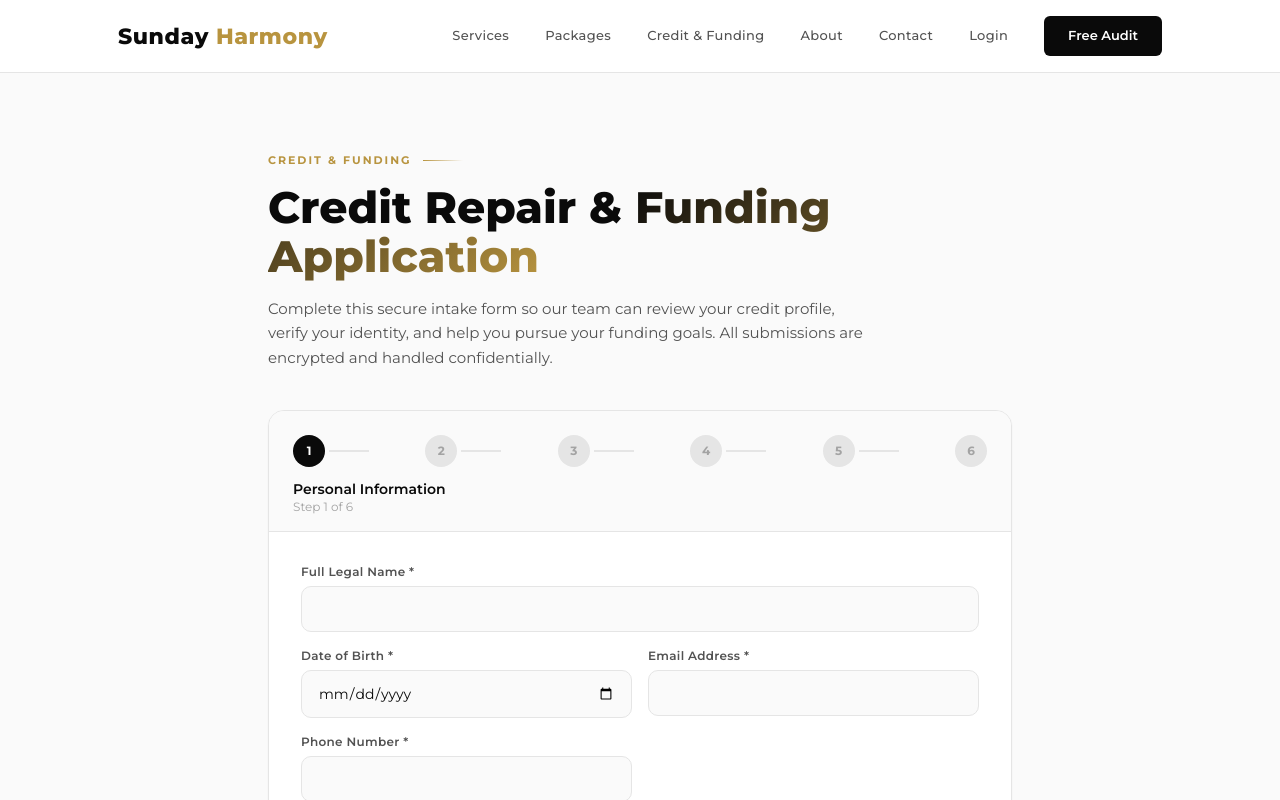
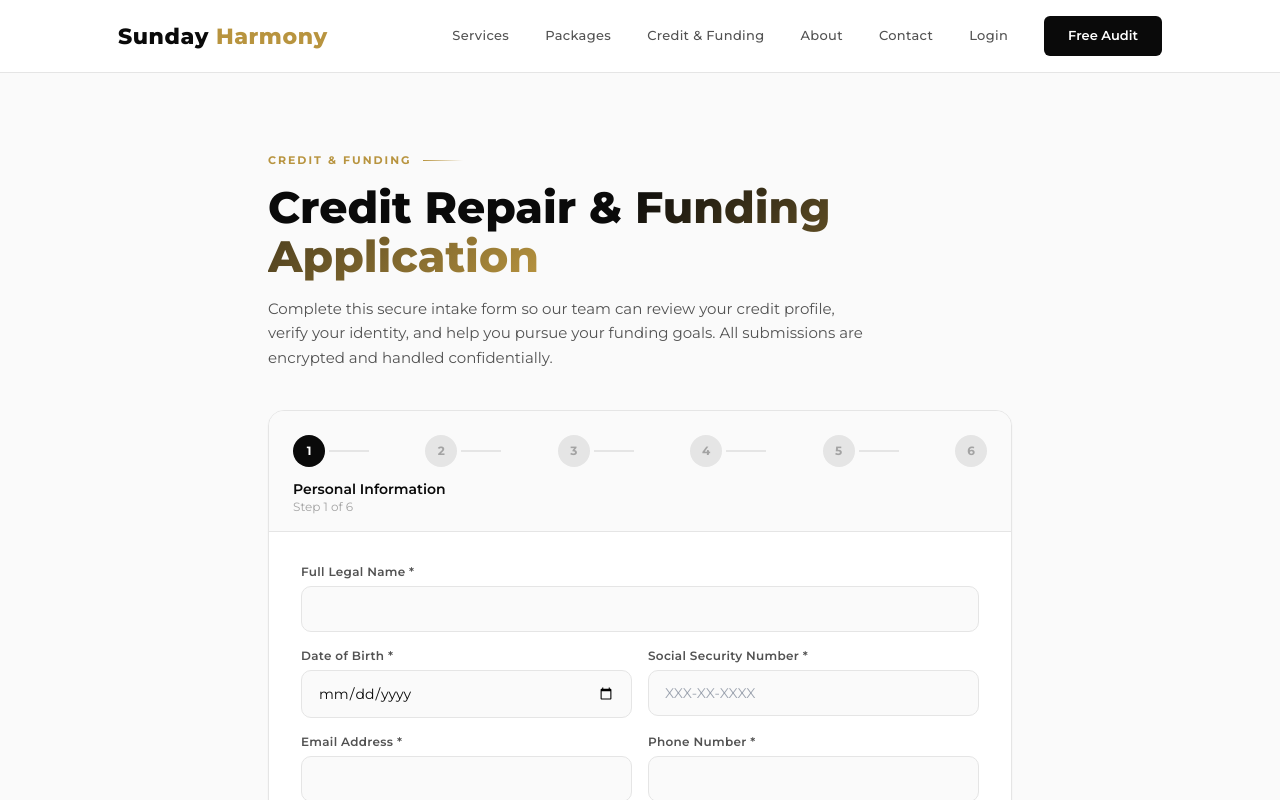
Before and after one commit to sundayharmony/sunday-harmony-site, a Next.js app: page /credit-funding in a window 1280 px wide. Shown: the top 800 px of the page. Built offline with nearby package versions, Linux system fonts and the light colour scheme.

Commit message:
Collect encrypted SSN on credit funding intake with last-four masking.
Add a masked SSN field on the client form, encrypt at rest, and show formatted SSN in admin application details.

Co-authored-by: Cursor <cursoragent@cursor.com>

```diff
--- a/src/app/admin/credit-funding/page.tsx
+++ b/src/app/admin/credit-funding/page.tsx
@@ -14,6 +14,7 @@ import {
   type ApplicationStatus,
   type FundingScores,
 } from '@/lib/credit-funding-types'
+import { formatSsnFull } from '@/lib/ssn-utils'
 
 interface ApplicationListItem {
   id: string
@@ -39,6 +40,7 @@ interface ApplicationDetail {
   state: string
   zip_code: string
   date_of_birth?: string
+  ssn?: string
   credit_goals: string[]
   funding_goals: string
   selected_credit_provider: string
@@ -733,6 +735,7 @@ function CreditFundingAdminContent() {
                       ['Email', selected.email],
                       ['Phone', selected.phone],
                       ['Date of Birth', selected.date_of_birth],
+                      ['Social Security Number', selected.ssn ? formatSsnFull(selected.ssn.replace(/\D/g, '')) : undefined],
                       ['Address', `${selected.address}, ${selected.city}, ${selected.state} ${selected.zip_code}`],
                       ['Service Type', selected.service_type?.replace(/_/g, ' ')],
                       ['Funding Summary', selected.funding_goals],
@@ -824,6 +827,10 @@ function CreditFundingAdminContent() {
                   <DetailSection title="Personal Information">
                     <DetailField label="Full Name" value={selected.full_name} />
                     <DetailField label="Date of Birth" value={selected.date_of_birth} />
+                    <DetailField
+                      label="Social Security Number"
+                      value={selected.ssn ? formatSsnFull(selected.ssn.replace(/\D/g, '')) : undefined}
+                    />
                     <DetailField label="Email" value={selected.email} />
                     <DetailField label="Phone" value={selected.phone} />
                     <DetailField label="Address" value={`${selected.address}, ${selected.city}, ${selected.state} ${selected.zip_code}`} />
--- a/src/components/credit-funding/CreditFundingForm.tsx
+++ b/src/components/credit-funding/CreditFundingForm.tsx
@@ -3,6 +3,7 @@
 import { useMemo, useState, useEffect } from 'react'
 import { useSearchParams } from 'next/navigation'
 import DocumentUploadStep from '@/components/credit-funding/DocumentUploadStep'
+import SsnInputField from '@/components/credit-funding/SsnInputField'
 import { useStagedDocumentUploads } from '@/components/credit-funding/useStagedDocumentUploads'
 import BusinessInfoSection from '@/components/credit-funding/BusinessInfoSection'
 import Link from 'next/link'
@@ -20,6 +21,7 @@ import {
   IDENTITY_DOCUMENTS,
   BUSINESS_DOCUMENTS,
 } from '@/lib/credit-funding-document-steps'
+import { isValidSsn } from '@/lib/ssn-utils'
 
 type StepId =
   | 'personal'
@@ -61,6 +63,7 @@ const labelClass = 'block text-xs font-semibold text-brand-muted mb-1.5 tracking
 interface FormState {
   fullName: string
   dateOfBirth: string
+  ssn: string
   email: string
   phone: string
   address: string
@@ -100,6 +103,7 @@ function validateBusinessFields(bp: BusinessProfile, errors: Record<string, stri
 const initialState: FormState = {
   fullName: '',
   dateOfBirth: '',
+  ssn: '',
   email: '',
   phone: '',
   address: '',
@@ -217,6 +221,7 @@ export default function CreditFundingForm() {
     if (stepId === 'personal') {
       if (!form.fullName.trim()) e.fullName = 'Required'
       if (!form.dateOfBirth) e.dateOfBirth = 'Required'
+      if (!isValidSsn(form.ssn)) e.ssn = 'Enter a valid 9-digit Social Security Number'
       if (!form.email.trim() || !/^[^\s@]+@[^\s@]+\.[^\s@]+$/.test(form.email)) e.email = 'Valid email required'
       if (!form.phone.trim() || form.phone.replace(/\D/g, '').length < 10) e.phone = 'Valid phone required'
       if (!form.address.trim()) e.address = 'Required'
@@ -300,6 +305,7 @@ export default function CreditFundingForm() {
       const fd = new FormData()
       fd.append('fullName', form.fullName)
       fd.append('dateOfBirth', form.dateOfBirth)
+      fd.append('ssn', form.ssn)
       fd.append('email', form.email)
       fd.append('phone', form.phone)
       fd.append('address', form.address)
@@ -421,9 +427,19 @@ export default function CreditFundingForm() {
               {errors.fullName && <p className="text-xs text-brand-red mt-1">{errors.fullName}</p>}
             </div>
             <div>
-              <label className={labelClass}>Date of Birth *</label>
-              <input type="date" className={inputClass} value={form.dateOfBirth} onChange={(e) => update('dateOfBirth', e.target.value)} />
+              <label className={labelClass} htmlFor="dateOfBirth">Date of Birth *</label>
+              <input id="dateOfBirth" type="date" className={inputClass} value={form.dateOfBirth} onChange={(e) => update('dateOfBirth', e.target.value)} />
               {errors.dateOfBirth && <p className="text-xs text-brand-red mt-1">{errors.dateOfBirth}</p>}
+            </div>
+            <div>
+              <label className={labelClass} htmlFor="ssn">Social Security Number *</label>
+              <SsnInputField
+                id="ssn"
+                className={inputClass}
+                value={form.ssn}
+                onChange={(digits) => update('ssn', digits)}
+                error={errors.ssn}
+              />
             </div>
             <div>
               <label className={labelClass}>Email Address *</label>
--- /dev/null
+++ b/src/components/credit-funding/SsnInputField.tsx
@@ -0,0 +1,45 @@
+'use client'
+
+import { useState } from 'react'
+import { formatSsnWhileTyping, maskSsnLast4, normalizeSsnDigits } from '@/lib/ssn-utils'
+
+interface Props {
+  value: string
+  onChange: (digits: string) => void
+  error?: string
+  className?: string
+  id?: string
+}
+
+export default function SsnInputField({ value, onChange, error, className = '', id = 'ssn' }: Props) {
+  const [focused, setFocused] = useState(false)
+
+  const displayValue = focused
+    ? formatSsnWhileTyping(value)
+    : value.length === 9
+      ? maskSsnLast4(value)
+      : formatSsnWhileTyping(value)
+
+  return (
+    <div>
+      <input
+        id={id}
+        type="text"
+        inputMode="numeric"
+        autoComplete="off"
+        spellCheck={false}
+        aria-label="Social Security Number"
+        placeholder="XXX-XX-XXXX"
+        className={className}
+        value={displayValue}
+        onFocus={() => setFocused(true)}
+        onBlur={() => setFocused(false)}
+        onChange={(e) => onChange(normalizeSsnDigits(e.target.value))}
+      />
+      {!focused && value.length === 9 && (
+        <p className="text-xs text-brand-dim mt-1">Only the last four digits are shown for your security.</p>
+      )}
+      {error && <p className="text-xs text-brand-red mt-1">{error}</p>}
+    </div>
+  )
+}
--- a/src/lib/credit-funding-sensitive-fields.ts
+++ b/src/lib/credit-funding-sensitive-fields.ts
@@ -95,6 +95,7 @@ export function buildEncryptedApplicationRow(payload: IntakeFormPayload, link?:
   return {
     full_name: payload.fullName,
     date_of_birth_encrypted: encryptField(payload.dateOfBirth),
+    ssn_encrypted: encryptField(payload.ssn),
     email: payload.email,
     phone: encryptField(payload.phone),
     address: encryptField(payload.address),
@@ -131,6 +132,7 @@ export function decryptApplicationSensitiveFields(app: CreditFundingApplication)
     state: decryptFieldOrLegacy(app.state),
     zip_code: decryptFieldOrLegacy(app.zip_code),
     date_of_birth: decryptField(app.date_of_birth_encrypted || ''),
+    ssn: decryptField(app.ssn_encrypted || ''),
     provider_username: decryptField(app.provider_username_encrypted || ''),
     provider_password: decryptField(app.provider_password_encrypted || ''),
     primary_credit_goals_text: app.primary_credit_goals_text
@@ -143,6 +145,7 @@ export function decryptApplicationSensitiveFields(app: CreditFundingApplication)
       ? deserializeBusinessProfileForAdmin(app.business_profile as Record<string, unknown>)
       : app.business_profile,
     date_of_birth_encrypted: undefined,
+    ssn_encrypted: undefined,
     provider_username_encrypted: undefined,
     provider_password_encrypted: undefined,
   }
--- a/src/lib/credit-funding-types.ts
+++ b/src/lib/credit-funding-types.ts
@@ -275,6 +275,7 @@ export interface CreditFundingApplication {
   application_id: string
   full_name: string
   date_of_birth_encrypted?: string
+  ssn_encrypted?: string
   email: string
   phone: string
   address: string
--- a/src/lib/credit-funding-validation.ts
+++ b/src/lib/credit-funding-validation.ts
@@ -9,6 +9,7 @@ import {
   type CreditProfile,
   type ConsentData,
 } from '@/lib/credit-funding-types'
+import { isValidSsn, normalizeSsnDigits } from '@/lib/ssn-utils'
 
 const EMAIL_RE = /^[^\s@]+@[^\s@]+\.[^\s@]+$/
 const US_STATE_RE = /^[A-Z]{2}$/i
@@ -17,6 +18,7 @@ const ZIP_RE = /^\d{5}(-\d{4})?$/
 export interface IntakeFormPayload {
   fullName: string
   dateOfBirth: string
+  ssn: string
   email: string
   phone: string
   address: string
@@ -108,6 +110,7 @@ export function parseIntakePayload(raw: Record<string, unknown>): IntakeFormPayl
   return {
     fullName: str(raw.fullName, 200),
     dateOfBirth: str(raw.dateOfBirth, 20),
+    ssn: normalizeSsnDigits(str(raw.ssn, 11)),
     email: str(raw.email, 254).toLowerCase(),
     phone: str(raw.phone, 30),
     address: str(raw.address, 300),
@@ -136,6 +139,7 @@ export function parseIntakePayload(raw: Record<string, unknown>): IntakeFormPayl
 export function validateIntakePayload(payload: IntakeFormPayload): string | null {
   if (!payload.fullName) return 'Full legal name is required'
   if (!payload.dateOfBirth) return 'Date of birth is required'
+  if (!isValidSsn(payload.ssn)) return 'Valid 9-digit Social Security Number is required'
   if (!payload.email || !EMAIL_RE.test(payload.email)) return 'Valid email address is required'
   if (!payload.phone || payload.phone.replace(/\D/g, '').length < 10) return 'Valid phone number is required'
   if (!payload.address) return 'Home address is required'
--- /dev/null
+++ b/src/lib/ssn-utils.ts
@@ -0,0 +1,34 @@
+/** Strip non-digits and cap at 9 characters. */
+export function normalizeSsnDigits(raw: string): string {
+  return raw.replace(/\D/g, '').slice(0, 9)
+}
+
+/** Format as XXX-XX-XXXX while the user is entering digits. */
+export function formatSsnWhileTyping(digits: string): string {
+  if (digits.length <= 3) return digits
+  if (digits.length <= 5) return `${digits.slice(0, 3)}-${digits.slice(3)}`
+  return `${digits.slice(0, 3)}-${digits.slice(3, 5)}-${digits.slice(5)}`
+}
+
+/** Mask all but the last four digits for display after entry. */
+export function maskSsnLast4(digits: string): string {
+  if (digits.length !== 9) return formatSsnWhileTyping(digits)
+  return `•••-••-${digits.slice(5)}`
+}
+
+/** Full SSN for admin views (XXX-XX-XXXX). */
+export function formatSsnFull(digits: string): string {
+  if (digits.length !== 9) return digits
+  return formatSsnWhileTyping(digits)
+}
+
+export function isValidSsn(digits: string): boolean {
+  if (digits.length !== 9) return false
+  if (digits === '000000000') return false
+  if (digits.slice(0, 3) === '000' || digits.slice(0, 3) === '666') return false
+  if (digits.slice(3, 5) === '00') return false
+  if (digits.slice(5) === '0000') return false
+  const area = Number.parseInt(digits.slice(0, 3), 10)
+  if (area >= 900) return false
+  return true
+}
```
Also changed, not shown: 1 other file (tests, documents, lock files or other folders).
